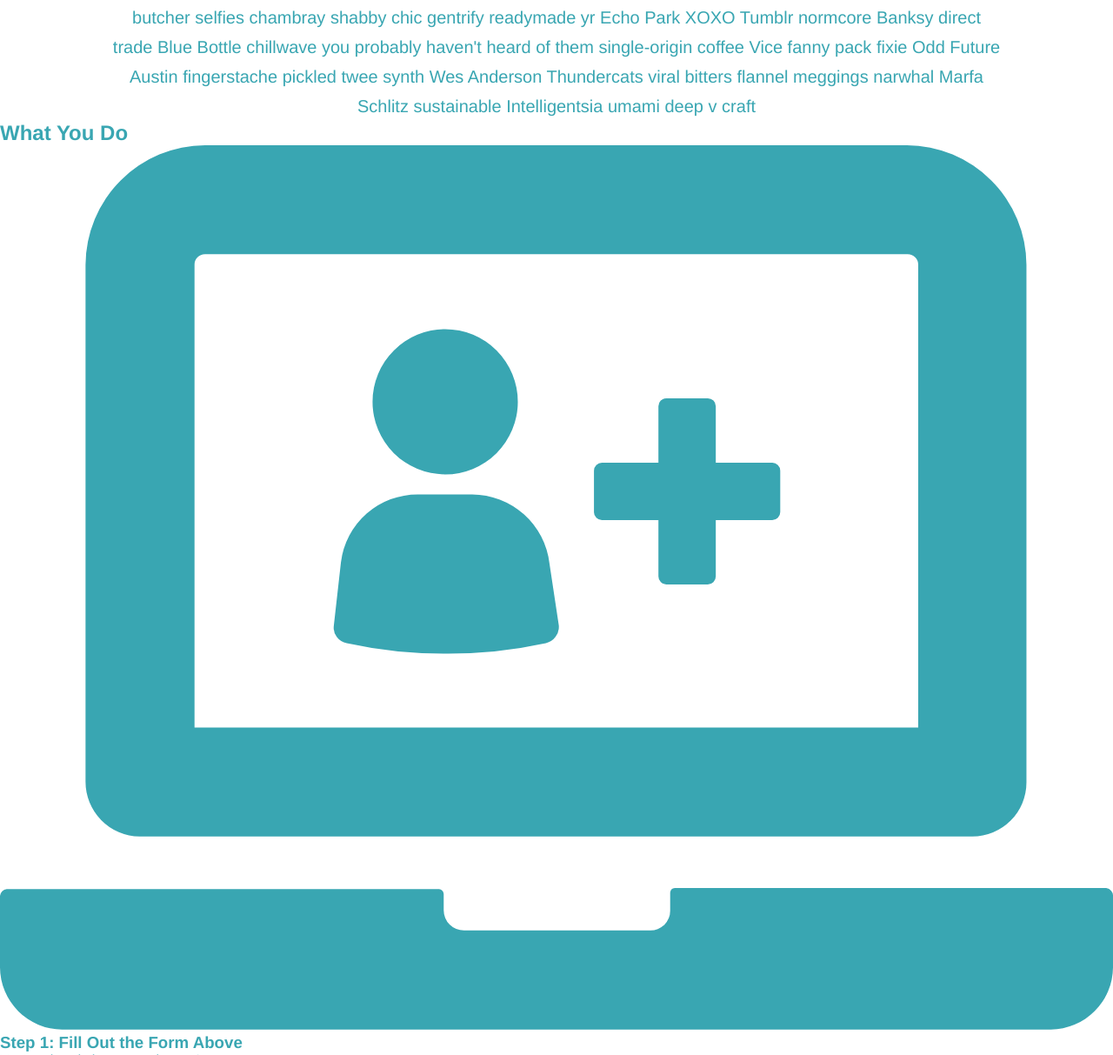
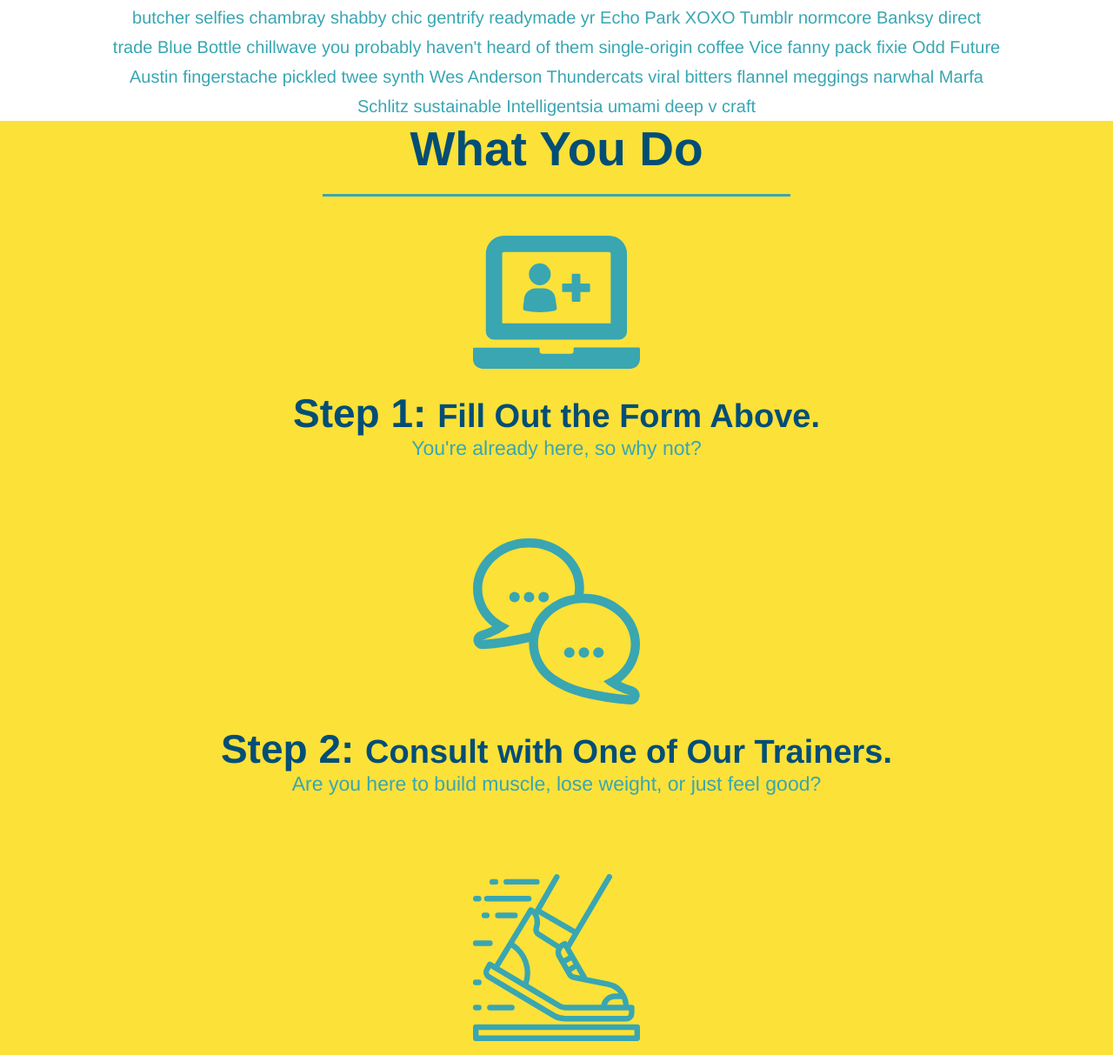
Before and after one commit to EUP1603/Run-Buddy, a plain HTML site: page index.html in a window 1280 px wide. Shown: the part 801-2014 px from the top of the page at 87% size. Drawn offline with Linux system fonts and the light colour scheme.

Commit message:
step 1-4 complete

```diff
--- a/index.html
+++ b/index.html
@@ -68,7 +68,7 @@
       </div>
     </section>
     <section id="what-we-do" class="intro">
-      <h2>What We Do</h2>
+      <h2 class="section-title primary-border">What We Do</h2>
       <p>
         butcher selfies chambray shabby chic gentrify readymade yr Echo Park
         XOXO Tumblr normcore Banksy direct trade Blue Bottle chillwave you
@@ -78,21 +78,21 @@
         sustainable Intelligentsia umami deep v craft
       </p>
     </section>
-    <section id="what-you-do">
-      <h2>What You Do</h2>
+    <section id="what-you-do" class="steps">
+      <h2 class="section-title secondary-border">What You Do</h2>
       <div>
         <img src="/images/step-1.svg" alt="" />
-        <h3>Step 1: Fill Out the Form Above</h3>
+        <h3>Step 1: <span>Fill Out the Form Above.</span></h3>
         <p>You're already here, so why not?</p>
       </div>
       <div>
         <img src="/images/step-2.svg" alt="" />
-        <h3>Step 2: Consult with One of Our Trainers.</h3>
+        <h3>Step 2: <span>Consult with One of Our Trainers.</span></h3>
         <p>Are you here to build muscle, lose weight, or just feel good?</p>
       </div>
       <div>
         <img src="/images/step-3.svg" alt="" />
-        <h3>Step 3: get Running.</h3>
+        <h3>Step 3: <span>Get Running.</span></h3>
         <p>
           Hit the ground running (literally) once your trainer lays out your
           plan.
@@ -100,7 +100,7 @@
       </div>
       <div>
         <img src="/images/step-4.svg" alt="" />
-        <h3>Step 4: See Results.</h3>
+        <h3>Step 4: <span>See Results.</span></h3>
         <p>Bi-weekly checkins with your trainer will keep you focused</p>
       </div>
     </section>
--- a/style.css
+++ b/style.css
@@ -126,14 +126,6 @@ button {
 .intro {
   text-align: center;
 }
-.intro h2 {
-  font-size: 55px;
-  color: #024e76;
-  margin-bottom: 35px;
-  padding: 0 100px 20px 100px;
-  border-bottom: 3px solid #fce138;
-  display: inline-block;
-}
 
 .intro p {
   line-height: 1.7;
@@ -143,3 +135,46 @@ button {
   display: inline-block;
   margin: 0 auto;
 }
+.steps {
+  text-align: center;
+  background: #fce138;
+}
+
+.section-title {
+  font-size: 55px;
+  color: #024e76;
+  margin-bottom: 35px;
+  padding: 0 100px 20px 100px;
+  display: inline-block;
+  border-bottom: 3px solid;
+}
+
+.primary-border {
+  border-color: #fce138;
+}
+.secondary-border {
+  border-color: #39a6b2;
+}
+
+.steps div {
+  margin-bottom: 80px;
+}
+
+.steps img {
+  width: 15%;
+  margin: 10px 0;
+}
+
+.steps h3 {
+  color: #024e76;
+  font-size: 46px;
+  margin-top: 10px;
+}
+
+.steps p {
+  color: #39a6b2;
+  font-size: 23px;
+}
+.steps span {
+  font-size: 38px;
+}
```
